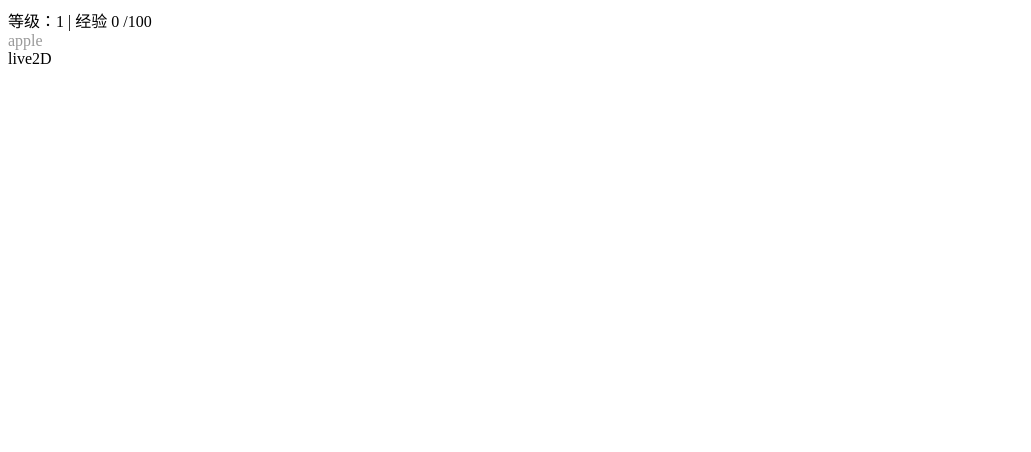
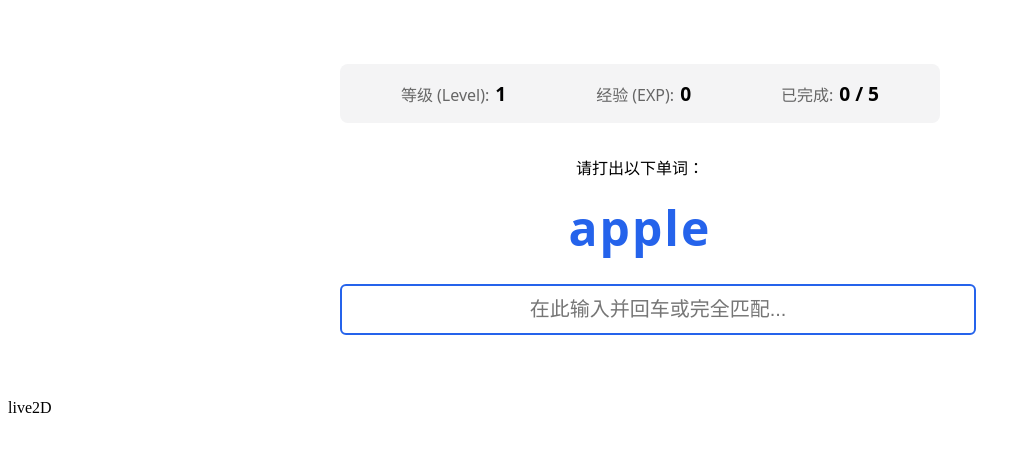
Before and after one commit to zhaizhe520/Typeword-Live2D, a Nuxt app: page /about in a window 1280 px wide. Shown: the top 452 px of the page, without its empty margins (0-1031 px from the left). Built offline with nearby package versions, Linux system fonts and the light colour scheme.

Commit message:
分3层完成逻辑与单项数据流

```diff
--- a/app/composables/useGameCore.ts
+++ b/app/composables/useGameCore.ts
@@ -1,81 +1,97 @@
-import wordList from '~/assets/words.json'
-import { TypeGameCore } from '~/core/type/TypeGameCore.js'
+import { ref, computed, onMounted } from 'vue';
+import {
+  type TypeGameState,
+  finishWord as coreFinishWord
+} from '~/core/type/TypeGameCore'; // 假设你的 Core 代码在 utils/gameCore.ts
+
+// 1. 在胶水层导入 JSON 词库数据
+import rawWordList from '~/assets/words.json';
+
+const STORAGE_KEY = 'TYPE_GAME_STATE';
 
 export function useTypeGame() {
-  // 从localStorage读取存档
-  const loadSave = () => {
-    const str = localStorage.getItem('typeSave')
-    return str ? JSON.parse(str) : undefined
-  }
-  // 实例化OOP游戏核心
-  const game = new TypeGameCore(wordList, loadSave())
+  // 状态初始化（默认从 JSON 加载初始词库）
+  const state = ref<TypeGameState>({
+    wordList: rawWordList || [],
+    exp: 0,
+    level: 1,
+    finishedWords: [],
+  });
 
-  // Vue响应式状态（FP，响应式变量，供模板渲染）
-  const currentWord = ref('')
-  const userInput = ref('')
-  // 每个字符状态 pending待输入 correct正确 wrong错误
-  const charStates = ref<Array<'pending'|'correct'|'wrong'>>([])
-  // 等级/经验：从 OOP 核心同步到响应式（game.exp 是普通属性，需手动同步触发渲染）
-  const level = ref(game.level)
-  const exp = ref(game.exp)
+  // 当前待打的单词（即不在已完成列表中的第一个单词）
+  const currentWord = computed(() => {
+    return state.value.wordList.find(
+      (word) => !state.value.finishedWords.includes(word)
+    ) || '';
+  });
 
-  // 把 OOP 核心的最新存档同步到响应式变量
-  function syncState() {
-    const save = game.getSaveData()
-    level.value = save.level
-    exp.value = save.exp
-  }
+  // 游戏是否通关
+  const isGameCompleted = computed(() => {
+    return state.value.wordList.length > 0 &&
+      state.value.finishedWords.length === state.value.wordList.length;
+  });
 
-  // 初始化下一个单词
-  function nextWord() {
-    userInput.value = ''
-    currentWord.value = game.pickNewWord()
-    charStates.value = currentWord.value.split('').map(() => 'pending')
-  }
-
-  // 处理键盘输入
-  function handleKeyInput(key:string) {
-    // 回退键
-    if(key === 'Backspace') {
-      userInput.value = userInput.value.slice(0, -1)
-    } else {
-      userInput.value += key
-    }
-
-    // 逐个对比字符，更新状态（用来做回弹动画）
-    const arr: Array<'pending'|'correct'|'wrong'> = []
-    for(let i=0; i < currentWord.value.length; i++) {
-      const targetChar = currentWord.value[i]
-      const inputChar = userInput.value[i]
-      if(inputChar === undefined) {
-        arr.push('pending')
-      } else if(inputChar === targetChar) {
-        arr.push('correct')
-      } else {
-        arr.push('wrong')
+  // 从 LocalStorage 加载数据
+  const loadStorage = () => {
+    if (import.meta.client) {
+      const saved = localStorage.getItem(STORAGE_KEY);
+      if (saved) {
+        try {
+          const parsed = JSON.parse(saved);
+          state.value = {
+            ...parsed,
+            // 确保如果 json 更新了新词，也能兼容合并
+            wordList: parsed.wordList || rawWordList,
+          };
+        } catch (e) {
+          console.error('Failed to parse state from localStorage', e);
+        }
       }
     }
-    charStates.value = arr
+  };
 
-    // 判断单词全部输入完成
-    if(userInput.value.length === currentWord.value.length) {
-      game.finishWord(currentWord.value)
-      // 同步等级/经验到响应式，并保存存档到localStorage
-      syncState()
-      localStorage.setItem('typeSave', JSON.stringify(game.getSaveData()))
-      nextWord()
+  // 保存数据到 LocalStorage
+  const saveStorage = () => {
+    if (import.meta.client) {
+      localStorage.setItem(STORAGE_KEY, JSON.stringify(state.value));
     }
-  }
+  };
 
-  // 初始化第一个单词
-  nextWord()
+  // 挂载时恢复进度
+  onMounted(() => {
+    loadStorage();
+  });
+
+  // 业务动作：完成一个单词
+  const submitWord = (inputWord: string) => {
+    // 调用 Core 的纯逻辑函数生成新 State
+    const nextState = coreFinishWord(state.value, inputWord);
+
+    // 如果状态发生了改变（说明输入成功）
+    if (nextState !== state.value) {
+      state.value = nextState; // 更新响应式状态
+      saveStorage();           // 持久化到 LocalStorage
+      return true;
+    }
+    return false;
+  };
+
+  // 重置游戏进度
+  const resetGame = () => {
+    state.value = {
+      wordList: rawWordList || [],
+      exp: 0,
+      level: 1,
+      finishedWords: [],
+    };
+    saveStorage();
+  };
 
   return {
+    state,
     currentWord,
-    userInput,
-    charStates,
-    level,
-    exp,
-    handleKeyInput
-  }
+    isGameCompleted,
+    submitWord,
+    resetGame,
+  };
 }
--- a/app/core/type/TypeGameCore.ts
+++ b/app/core/type/TypeGameCore.ts
@@ -1,50 +1,45 @@
-// OOP 类，游戏核心逻辑
-export class TypeGameCore {
-  wordList: string[]
-  exp: number
-  level: number
-  finishedWords: string[]
+// 纯数据契约（State / Model）
+//实现拿出单词打---->打完获得经验++ ----> 经验到一定量等级++-----> 打完的单词存入localstroing
+//纯逻辑规则
+export interface TypeGameState {
+  wordList: string[];
+  exp: number;
+  level: number;
+  finishedWords: string[];
+}
 
-  constructor(wordList: string[], saveData?: {exp:number,level:number,finishedWords:string[]}) {
-    this.wordList = wordList
-    this.exp = saveData?.exp ?? 0
-    this.level = saveData?.level ?? 1
-    this.finishedWords = saveData?.finishedWords ?? []
+
+export const EXP_PER_LEVEL = 10;
+export const EXP_PER_WORD = 1;
+
+// 根据总经验计算等级 无副作用
+export function calcLevel(exp: number): number {
+  return Math.floor(exp / EXP_PER_LEVEL) + 1;
+}
+
+export function finishWord(
+  state: TypeGameState,
+  word: string
+): TypeGameState {
+  // 不在词库中，不处理
+  if (!state.wordList.includes(word)) {
+    return state;
   }
 
-  // 抽取一个新单词（排除已经打完的）
-  pickNewWord(): string {
-    const remainWords = this.wordList.filter(w => !this.finishedWords.includes(w))
-    // 单词库全部打完时重置已完成列表，循环开始新一轮
-    if (remainWords.length === 0) {
-      this.finishedWords = []
-      return this.pickNewWord()
-    }
-    return remainWords[Math.floor(Math.random() * remainWords.length)]!
+  // 已经打过，不重复加经验
+  if (state.finishedWords.includes(word)) {
+    return state;
   }
 
-  // 单词打完，增加经验：一个单词 +1%
-  addExp() {
-    this.exp += 1
-    // 经验满100，升级，经验归零
-    if(this.exp >= 100) {
-      this.exp = 0
-      this.level += 1
-    }
-  }
+  const nextExp = state.exp + EXP_PER_WORD;
 
-  // 完成单词，加入已完成列表
-  finishWord(word:string) {
-    this.finishedWords.push(word)
-    this.addExp()
-  }
+  return {
+    ...state,
+    exp: nextExp,
+    level: calcLevel(nextExp),
+    finishedWords: [...state.finishedWords, word],
 
-  // 导出存档，存localStorage
-  getSaveData() {
-    return {
-      exp: this.exp,
-      level: this.level,
-      finishedWords: this.finishedWords
-    }
-  }
+    // 如果打完要从待打列表移除，可以加：
+    // wordList: state.wordList.filter(w => w !== word),
+  };
 }
--- a/app/pages/about.vue
+++ b/app/pages/about.vue
@@ -1,39 +1,126 @@
+<script setup lang="ts">
+import { ref } from 'vue';
+
+// 引入胶水层提供的 API
+const { state, currentWord, isGameCompleted, submitWord, resetGame } = useTypeGame();
+
+// 页面绑定输入的文本
+const userInput = ref('');
+
+// 校验与提交逻辑
+const handleInput = () => {
+  if (userInput.value.trim() === currentWord.value) {
+    const success = submitWord(currentWord.value);
+    if (success) {
+      userInput.value = ''; // 打对后清空输入框
+    }
+  }
+};
+</script>
+
 <template>
-  <div class="game">
-    <div>等级：{{ level }} | 经验 {{ exp }} /100</div>
-    <div class="char-wrap">
-      <span
-        v-for="(state,idx) in charStates"
-        :key="idx"
-        :class="state"
-      >
-        {{ currentWord[idx] }}
-      </span>
-    </div>
+  <div class="game-container">
+    <!-- 玩家信息面板 -->
+    <header class="stats-card">
+      <div class="stat-item">
+        <span class="label">等级 (Level):</span>
+        <span class="value">{{ state.level }}</span>
+      </div>
+      <div class="stat-item">
+        <span class="label">经验 (EXP):</span>
+        <span class="value">{{ state.exp }}</span>
+      </div>
+      <div class="stat-item">
+        <span class="label">已完成:</span>
+        <span class="value">{{ state.finishedWords.length }} / {{ state.wordList.length }}</span>
+      </div>
+    </header>
+
+    <!-- 游戏主区域 -->
+    <main class="play-area">
+      <div v-if="!isGameCompleted" class="word-card">
+        <p class="hint">请打出以下单词：</p>
+        <h1 class="target-word">{{ currentWord }}</h1>
+
+        <!-- 输入框 -->
+        <input
+          v-model="userInput"
+          type="text"
+          class="word-input"
+          placeholder="在此输入并回车或完全匹配..."
+          @input="handleInput"
+          autofocus
+        />
+      </div>
+
+      <!-- 通关展示 -->
+      <div v-else class="completed-card">
+        <h2>🎉 恭喜！你已打完词库中的所有单词！</h2>
+        <button class="reset-btn" @click="resetGame">重新开始</button>
+      </div>
+    </main>
   </div>
 </template>
-<script setup lang="ts">
-const {currentWord, charStates, level, exp, handleKeyInput} = useTypeGame()
 
-// 全局键盘监听
-onMounted(() => {
-  const keydown = (e:KeyboardEvent)=>{
-    // 只允许字母+退格
-    if(e.key.length === 1 || e.key === 'Backspace') {
-      handleKeyInput(e.key)
-    }
-  }
-  window.addEventListener('keydown', keydown)
-  onUnmounted(()=> window.removeEventListener('keydown', keydown))
-})
-</script>
 <style scoped>
-.correct { color: green; }
-.wrong { color: red; animation: bounce 0.2s; }
-.pending { color: #999; }
-@keyframes bounce {
-  0% {transform: translateX(0)}
-  50% {transform: translateX(-4px)}
-  100% {transform: translateX(0)}
+.game-container {
+  max-width: 600px;
+  margin: 40px auto;
+  padding: 24px;
+  font-family: system-ui, -apple-system, sans-serif;
+}
+
+.stats-card {
+  display: flex;
+  justify-content: space-around;
+  background: #f4f4f5;
+  padding: 16px;
+  border-radius: 8px;
+  margin-bottom: 32px;
+}
+
+.stat-item .label {
+  color: #666;
+  margin-right: 6px;
+}
+
+.stat-item .value {
+  font-weight: bold;
+  font-size: 1.2rem;
+}
+
+.play-area {
+  text-align: center;
+}
+
+.target-word {
+  font-size: 3rem;
+  letter-spacing: 2px;
+  color: #2563eb;
+  margin: 16px 0 24px;
+}
+
+.word-input {
+  width: 100%;
+  padding: 12px 16px;
+  font-size: 1.25rem;
+  border: 2px solid #e5e7eb;
+  border-radius: 6px;
+  outline: none;
+  text-align: center;
+}
+
+.word-input:focus {
+  border-color: #2563eb;
+}
+
+.reset-btn {
+  margin-top: 16px;
+  padding: 10px 20px;
+  background-color: #2563eb;
+  color: white;
+  border: none;
+  border-radius: 6px;
+  cursor: pointer;
 }
 </style>
--- a/app/pages/index.vue
+++ b/app/pages/index.vue
@@ -2,5 +2,7 @@
   <div>
     <h1>这是首页</h1>
     <NuxtLink to="/about">前往关于页面</NuxtLink>
+    <br />
+    <NuxtLink to="/live2d">前往Live2d页面</NuxtLink>
   </div>
 </template>
--- /dev/null
+++ b/app/pages/live2d.vue
@@ -0,0 +1,3 @@
+<template>
+    Live2d
+</template>
```
Also changed, not shown: 2 other files (tests, documents, lock files or other folders).
